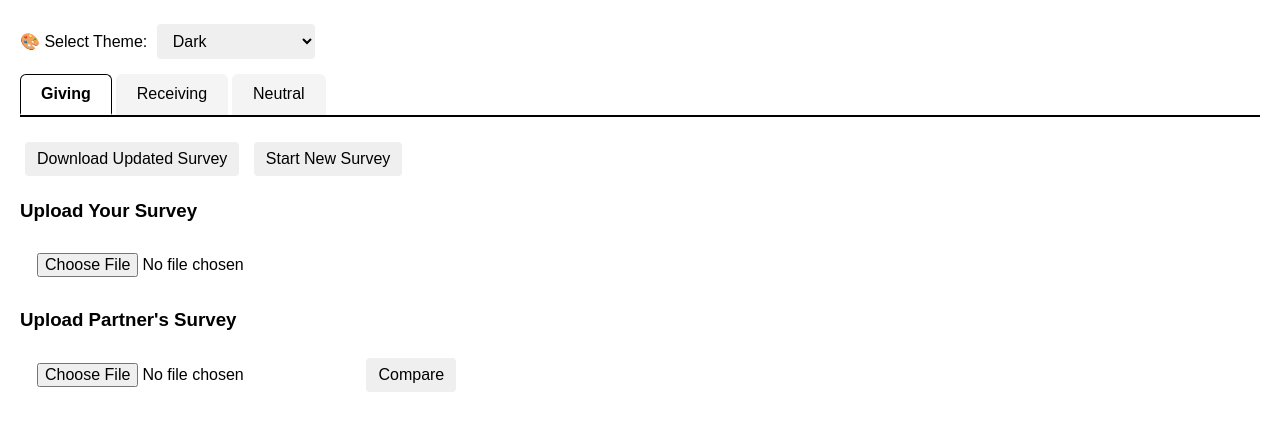
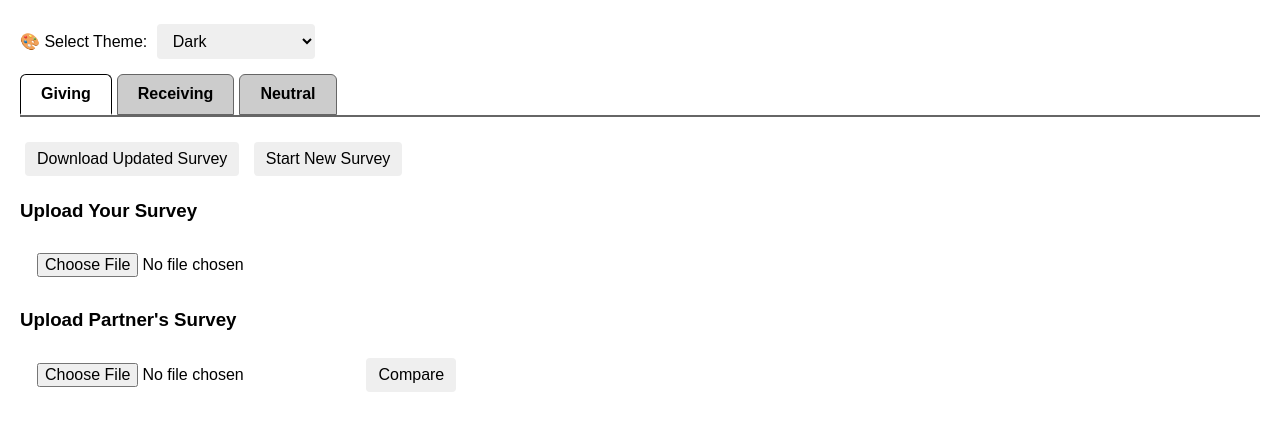
Before and after one commit to Nyssaduke53/Nyssaduke53, a plain HTML site: page index.html in a window 1280 px wide. Shown: the part 61-492 px from the top of the page. Drawn offline with Linux system fonts and the light colour scheme.

Commit message:
tab test

```diff
--- a/index.html
+++ b/index.html
@@ -4,6 +4,31 @@
   <meta charset="UTF-8" />
   <title>Kink Compatibility</title>
   <link rel="stylesheet" href="css/styles.css">
+
+  <style>
+  .tab {
+    display: inline-block;
+    background-color: #ccc;
+    color: black;
+    border: 1px solid #666;
+    padding: 10px 20px;
+    border-radius: 6px 6px 0 0;
+    font-weight: bold;
+    margin-right: 5px;
+  }
+
+  .tab-container {
+    display: flex;
+    border-bottom: 2px solid #666;
+    margin-bottom: 20px;
+  }
+
+  .tab.active {
+    background-color: white;
+    border-bottom: 2px solid white;
+  }
+</style>
+
 </head>
 <body>
   <h1>Kink Compatibility Survey</h1>
```
